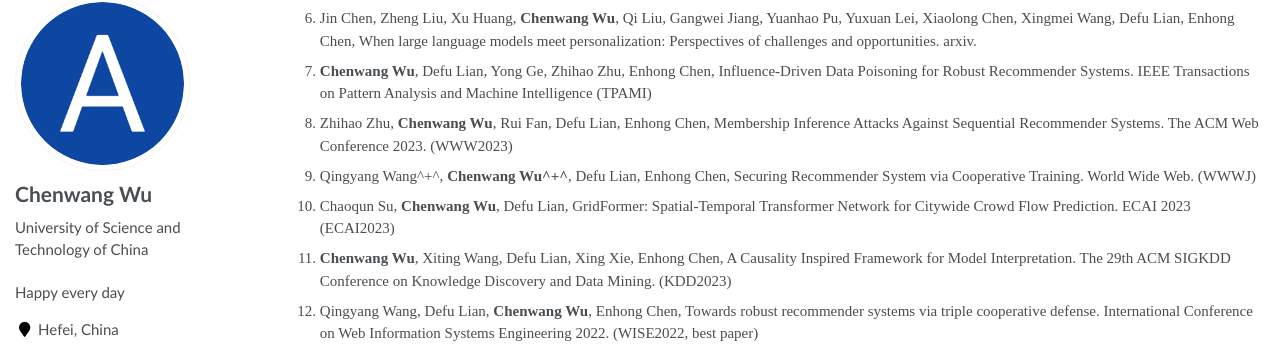
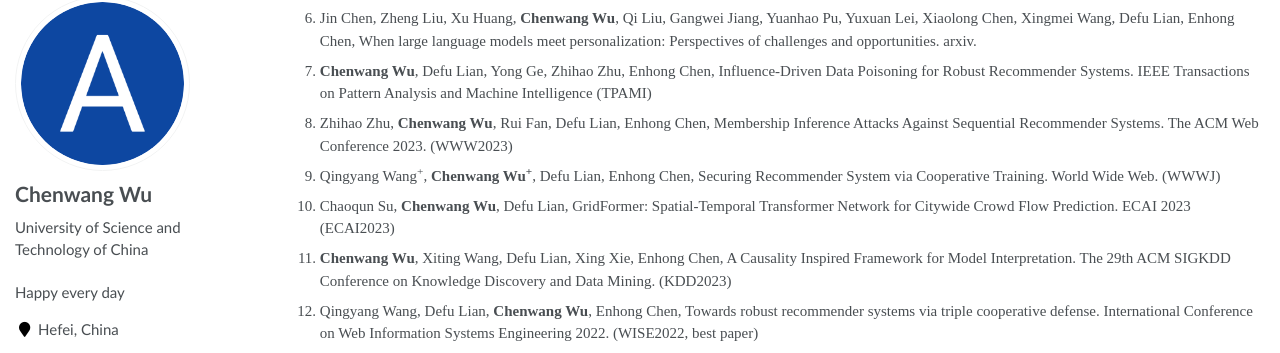
Before and after one commit to Daftstone/Daftstone.github.io, a Jekyll site: the page built from _pages/about.md, in a window 1280 px wide and 900 px high, scrolled down 309 px. Shown: the part 95-448 px from the top of the window. Built offline with Jekyll 4.4.1, drawn with Linux system fonts in a browser that asks for light colours.

```diff
--- a/_pages/about.md
+++ b/_pages/about.md
@@ -33,7 +33,7 @@ My research interests include data mining, especially on recommender System Secu
 6. Jin Chen, Zheng Liu, Xu Huang, **Chenwang Wu**, Qi Liu, Gangwei Jiang, Yuanhao Pu, Yuxuan Lei, Xiaolong Chen, Xingmei Wang, Defu Lian, Enhong Chen, When large language models meet personalization: Perspectives of challenges and opportunities. arxiv.
 7. **Chenwang Wu**, Defu Lian, Yong Ge, Zhihao Zhu, Enhong Chen, Influence-Driven Data Poisoning for Robust Recommender Systems. IEEE Transactions on Pattern Analysis and Machine Intelligence (TPAMI)
 8. Zhihao Zhu, **Chenwang Wu**, Rui Fan, Defu Lian, Enhong Chen, Membership Inference Attacks Against Sequential Recommender Systems. The ACM Web Conference 2023. (WWW2023)
-9. Qingyang Wang^+^, **Chenwang Wu^+^**, Defu Lian, Enhong Chen, Securing Recommender System via Cooperative Training. World Wide Web. (WWWJ)
+9. Qingyang Wang<sup>+</sup>, **Chenwang Wu<sup>+</sup>**, Defu Lian, Enhong Chen, Securing Recommender System via Cooperative Training. World Wide Web. (WWWJ)
 10. Chaoqun Su, **Chenwang Wu**, Defu Lian, GridFormer: Spatial-Temporal Transformer Network for Citywide Crowd Flow Prediction. ECAI 2023 (ECAI2023)
 11. **Chenwang Wu**, Xiting Wang, Defu Lian, Xing Xie, Enhong Chen, A Causality Inspired Framework for Model Interpretation. The 29th ACM SIGKDD Conference on Knowledge Discovery and Data Mining. (KDD2023)
 12. Qingyang Wang, Defu Lian, **Chenwang Wu**, Enhong Chen, Towards robust recommender systems via triple cooperative defense. International Conference on Web Information Systems Engineering 2022. (WISE2022, best paper)
```
